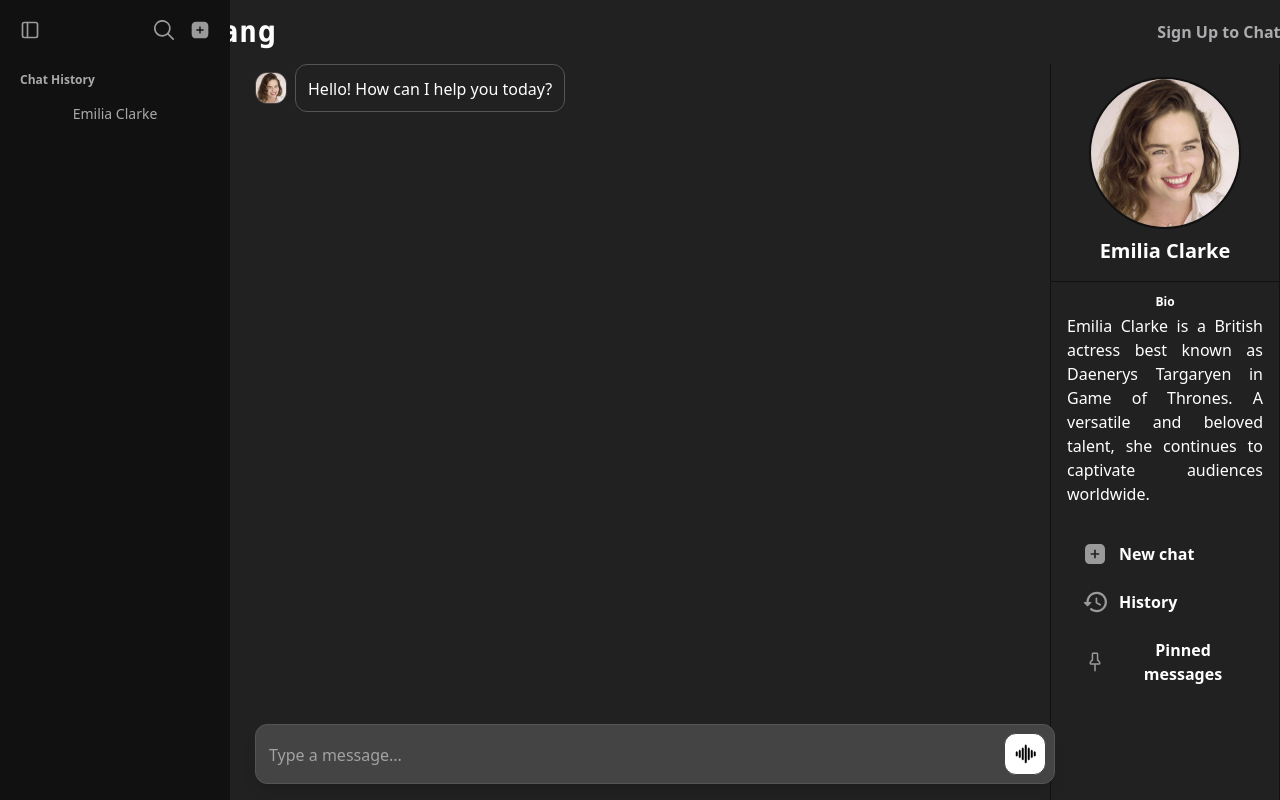
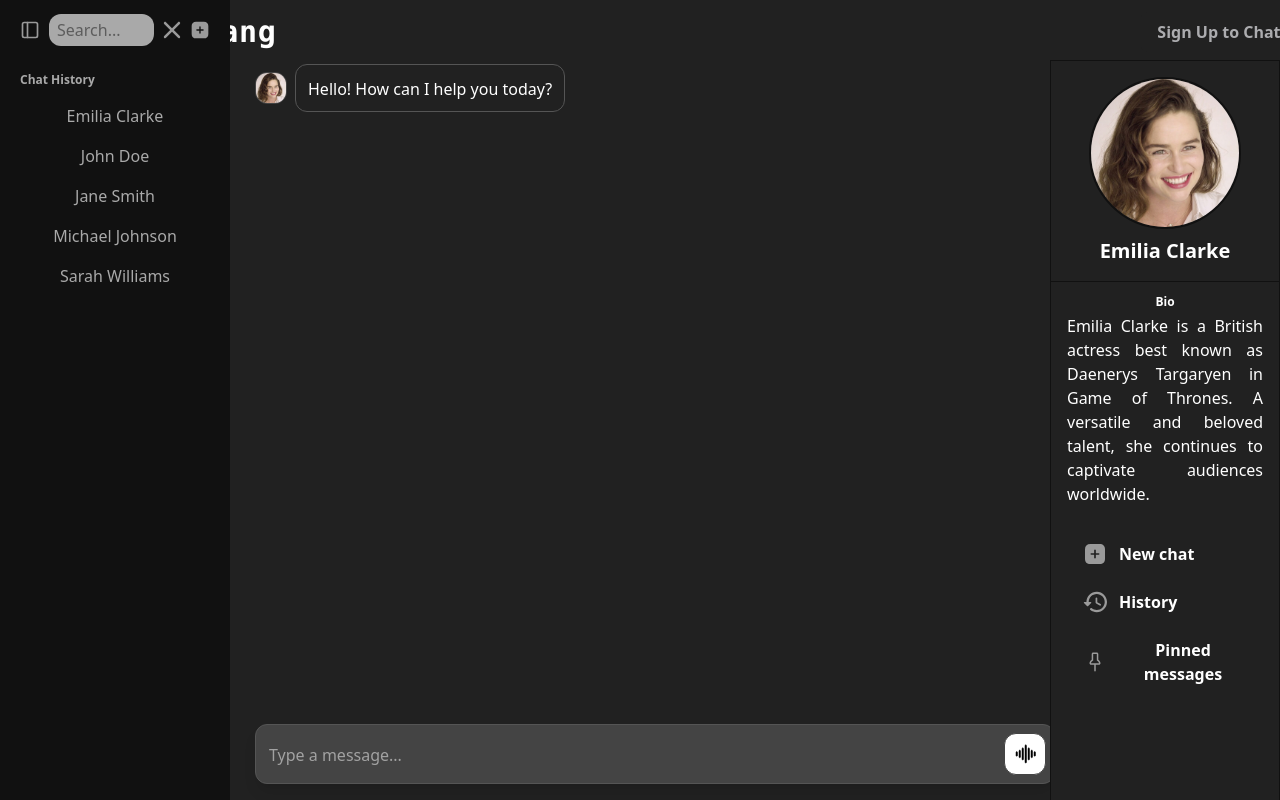
Before and after one commit to samirertt/yinyang, a React (Vite) app in the folder Frontend/: page /chat in a window 1280 px wide. Both pictures are taken after a click on the button 164 px from the left and 30 px from the top of the page. Built offline with nearby package versions, Linux system fonts and the light colour scheme.

Commit message:
Chat update
Added over effects
search filter

```diff
--- a/Frontend/src/App.tsx
+++ b/Frontend/src/App.tsx
@@ -13,7 +13,6 @@ const App: React.FC = () => {
   return (
     <Router>
       <Routes>
-        <Route path='/UserDashboard/FilterPage' element={<FilterPage/>}/>
         <Route path="/Login" element={<Login />} />
         <Route path="/chat" element={<Chat />} />
         <Route path="/SignUp" element={<SignupPage />} />
--- a/Frontend/src/components/InputBar.tsx
+++ b/Frontend/src/components/InputBar.tsx
@@ -71,7 +71,7 @@ export default function InputBar({ sendMessage }: InputBarProps) {
       {message.trim() === "" ? (
         <button
           onClick={handleSpeak}
-          className="p-2 hover: rounded-xl ml-2"
+          className="p-2 hover: rounded-xl ml-2 cursor-pointer"
           style={{
             backgroundColor: "var(--white)",
             border: "1px solid var(--gray-even-darker)",
@@ -82,7 +82,7 @@ export default function InputBar({ sendMessage }: InputBarProps) {
       ) : (
         <button
         onClick={handleSend}
-        className="p-2 hover: rounded-xl ml-2"
+        className="p-2 hover: rounded-xl ml-2 cursor-pointer"
         style={{
           backgroundColor: "var(--white)",
           border: "1px solid var(--gray-even-darker)",
--- a/Frontend/src/components/SideBar.tsx
+++ b/Frontend/src/components/SideBar.tsx
@@ -5,6 +5,7 @@ import NewChat from "../assets/NewChat.svg";
 import Emi from "../assets/Emi.jpg";
 import History from "../assets/History.svg";
 import Pin from "../assets/Pin.svg";
+import Cross from "../assets/Cross.svg";
 
 
 // Define TypeScript interfaces for props (if needed)
@@ -15,6 +16,20 @@ interface SidebarProps {
 const Sidebar: React.FC<SidebarProps> = () => {
   // State to manage sidebar collapse
   const [isCollapsed, setIsCollapsed] = useState(false);
+  const [searchOpen, setSearchOpen] = useState(false);
+  const [searchTerm, setSearchTerm] = useState("");
+  const chatList = [
+    "Emilia Clarke",
+    "John Doe",
+    "Jane Smith",
+    "Michael Johnson",
+    "Sarah Williams"
+  ];
+
+
+  const filteredChats = chatList.filter((chat) =>
+    chat.toLowerCase().includes(searchTerm.toLowerCase())
+  );
 
   // Function to toggle sidebar collapse
   const toggleCollapse = () => {
@@ -29,7 +44,7 @@ const Sidebar: React.FC<SidebarProps> = () => {
       {isCollapsed && (
         <button
         className="fixed z-30 h-15 rounded-lg px-5 text-token-text-secondary focus-visible:bg-token-surface-hover
-        focus-visible:outline-0 enabled:hover:bg-token-surface-hover disabled:text-token-text-quaternary no-draggable transition-all duration-1000 ease-in-out"
+        focus-visible:outline-0 enabled:hover:bg-token-surface-hover disabled:text-token-text-quaternary no-draggable transition-all duration-1000 ease-in-out cursor-pointer"
           aria-label="Toggle SideBar"
           data-testid="toggle-sidebar-button"
           onClick={toggleCollapse}
@@ -43,7 +58,7 @@ const Sidebar: React.FC<SidebarProps> = () => {
       {!isCollapsed && (
         <div
         className={`z-[21] flex-shrink-0 overflow-x-hidden bg-token-sidebar-surface-primary max-md:!w-0 transition-all duration-1000 ease-in-out ${
-          isCollapsed ? "w-0 opacity-0" : "w-[230px] opacity-100"
+          isCollapsed ? "w-0 opacity-0 transition-300" : "w-[230px] opacity-100 transition-300"
         }`}
           style={{ visibility: "visible", willChange: "auto", backgroundColor: "var(--gray-black)"}}
         >
@@ -77,7 +92,7 @@ const Sidebar: React.FC<SidebarProps> = () => {
                     {/* Close Sidebar Button */}
                     <span className="flex" data-state="closed">
                       <button
-                        className="h-10 rounded-lg px-2 text-token-text-secondary focus-visible:bg-token-surface-hover focus-visible:outline-0 enabled:hover:bg-token-surface-hover disabled:text-token-text-quaternary no-draggable"
+                        className="h-10 rounded-lg px-2 text-token-text-secondary focus-visible:bg-token-surface-hover focus-visible:outline-0 enabled:hover:bg-token-surface-hover disabled:text-token-text-quaternary no-draggable cursor-pointer"
                         aria-label="Close SideBar"
                         data-testid="close-sidebar-button"
                         onClick={toggleCollapse}
@@ -90,12 +105,35 @@ const Sidebar: React.FC<SidebarProps> = () => {
                     <div className="flex">
                       {/* Search Button */}
                       <span className="flex" data-state="closed">
+                      {searchOpen ? (
+                      <div className="flex items-center gap-2">
+                      <input
+                        type="text"
+                        className="h-8 px-2 bg-[var(--gray-light)] text-[var(--gray-black)] rounded-xl w-[105px]"
+                        placeholder="Search..."
+                        value={searchTerm}
+                        onChange={(e) => setSearchTerm(e.target.value)}
+                      />
+                      <button
+                        aria-label="Close Search"
+                        className="h-8 cursor-pointer text-white"
+                        onClick={() => {
+                          setSearchOpen(false);
+                          setSearchTerm("");
+                        }}
+                      >
+                        <img src={Cross} alt="Close icon" className="w-5 h-5 cursor-pointer"  />
+                      </button>
+                    </div>
+                    ) : (
                       <button
                         aria-label="Search"
-                          className="h-10 rounded-lg px-2 text-token-text-secondary focus-visible:bg-token-surface-hover focus-visible:outline-0 enabled:hover:bg-token-surface-hover disabled:text-token-text-quaternary"
+                        className="h-10 px-2 cursor-pointer"
+                        onClick={() => setSearchOpen(!searchOpen)}
                       >
-                        <img src={Search} alt="Search icon" className="w-5 h-5 cursor-pointer"  />
+                        <img src={Search} alt="Search icon" className="w-5 h-5" />
                       </button>
+                    )}
                       </span>
 
                       {/* New Chat Button */}
@@ -103,7 +141,7 @@ const Sidebar: React.FC<SidebarProps> = () => {
                         <button
                           aria-label="New chat"
                           data-testid="create-new-chat-button"
-                          className="h-10 rounded-lg px-2 text-token-text-secondary focus-visible:bg-token-surface-hover focus-visible:outline-0 enabled:hover:bg-token-surface-hover disabled:text-token-text-quaternary"
+                          className="h-10 rounded-lg px-2 text-token-text-secondary focus-visible:bg-token-surface-hover focus-visible:outline-0 enabled:hover:bg-token-surface-hover disabled:text-token-text-quaternary cursor-pointer"
                         >
                           <img src={NewChat} alt="NewChat icon" className="w-5 h-5 cursor-pointer"  />
                         </button>
@@ -126,24 +164,11 @@ const Sidebar: React.FC<SidebarProps> = () => {
                           </div>
                           <ol>
                             {/* Chat Item */}
-                            <li className="relative" data-testid="history-item-0">
-                              <div
-                                draggable="true"
-                                className="no-draggable group rounded-lg active:opacity-90 bg-[var(--item-background-color)] h-9 text-sm relative screen-arch:bg-transparent"
-                                style={{ "--item-background-color": "var(--sidebar-surface-tertiary)" } as React.CSSProperties}
-                              >
-                                <a
-                                  className="flex items-center gap-2 p-2 screen-arch:motion-safe:group-active:scale-[98%] screen-arch:motion-safe:group-active:transition-transform screen-arch:motion-safe:group-active:duration-100"
-                                  href="/c/67ba25b6-219c-8009-9c65-5022d9f2adf7"
-                                  data-discover="true"
-                                  style={{ maskImage: "var(--sidebar-mask)" }}
-                                >
-                                  <div className="relative grow overflow-hidden whitespace-nowrap" dir="auto" title="Textarea Message Alignment">
-                                    Emilia Clarke
-                                  </div>
-                                </a>
-                              </div>
+                            {filteredChats.map((chat, index) => (
+                            <li key={index} className="p-2 hover:bg-[var(--gray-almost-black)] rounded-xl cursor-pointer">
+                              {chat}
                             </li>
+                            ))}
                           </ol>
                         </div>
                       </div>
@@ -157,7 +182,7 @@ const Sidebar: React.FC<SidebarProps> = () => {
       )}
       {/* Right Sidebar (Adjusting width based on left sidebar state) */}
       <div
-        className={`fixed top-15 right-0 transition-all duration-300 bg-[var(--page)] text-[var(--white)] border border-[var(--gray-black)] h-screen overflow-hidden ${
+        className={`fixed z-40 top-15 right-0 transition-all duration-300 bg-[var(--page)] text-[var(--white)] border border-[var(--gray-black)] h-screen overflow-hidden ${
           isCollapsed ? "w-[300px]" : "w-[230px]"
         }`}
       >
@@ -177,17 +202,29 @@ const Sidebar: React.FC<SidebarProps> = () => {
     </p>
   </div>
 
-  <nav className="mt-4 space-y-2 font-semibold px-4">
-    <button className="flex items-center gap-3 w-full px-4 py-2 rounded-md transition hover:bg-[var(--gray-light)]">
-      <img src={NewChat} alt="New Chat icon" className="w-6 h-6" />
+  <nav className="mt-4 space-y-2 font-semibold px-4 z-100">
+    <button className="z-30 group flex items-center gap-3 w-full px-4 py-2 transition hover:bg-[var(--gray-almost-black)] rounded-xl cursor-pointer">
+        <img
+          src={NewChat}
+          alt="New Chat icon"
+          className="w-6 h-6 transition-transform duration-200 group-hover:scale-110 "
+        />
         <span>New chat</span>
       </button>
-    <button className="flex items-center gap-3 w-full px-4 py-2 rounded-md transition hover:bg-[var(--gray-light)]">
-      <img src={History} alt="History icon" className="w-6 h-6" />
+      <button className="z-30 group flex items-center gap-3 w-full px-4 py-2 transition hover:bg-[var(--gray-almost-black)] rounded-xl cursor-pointer">
+        <img
+          src={History}
+          alt="History icon"
+          className="w-6 h-6 transition-transform duration-200 group-hover:scale-110"
+        />
         <span>History</span>
       </button>
-    <button className="flex items-center gap-3 w-full px-4 py-2 rounded-md transition hover:bg-[var(--gray-light)]">
-      <img src={Pin} alt="Pin icon" className="w-6 h-6" />
+      <button className="z-30 group flex items-center gap-3 w-full px-4 py-2 transition hover:bg-[var(--gray-almost-black)] rounded-xl cursor-pointer">
+        <img
+          src={Pin}
+          alt="Pin icon"
+          className="w-6 h-6 transition-transform duration-200 group-hover:scale-110"
+        />
         <span>Pinned messages</span>
       </button>
     </nav>
```
Also changed, not shown: Frontend/src/assets/Cross.svg. Lines whose indentation alone changed are shown as unchanged.
